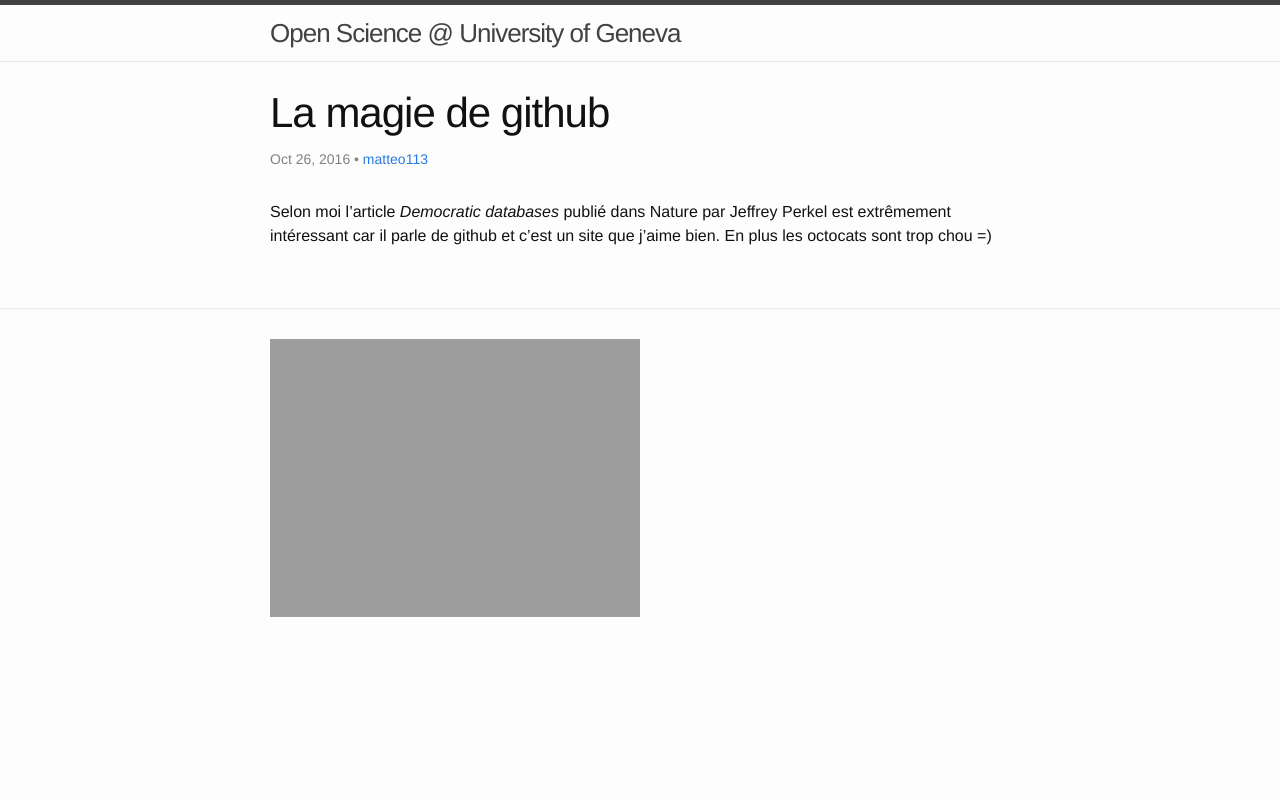
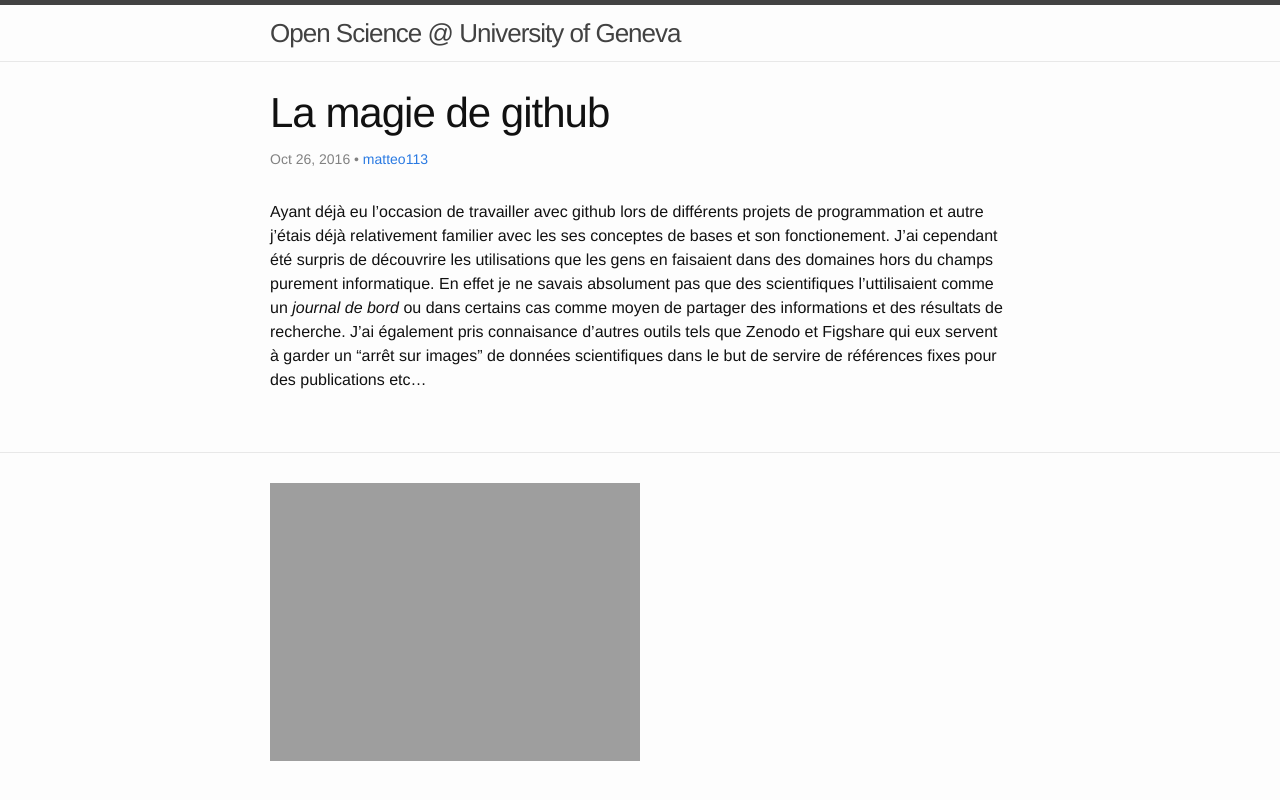
Before and after one commit to wazaahhh/openscience, a Jekyll site: the page built from _posts/2016-10-23-la-magie-de-github.markdown, in a window 1280 px wide. Shown: the top 800 px of the page. Built offline with Jekyll 4.4.1, drawn with Linux system fonts in a browser that asks for light colours.

Commit message:
Rendu du devoir

```diff
--- a/_posts/2016-10-23-la-magie-de-github.markdown
+++ b/_posts/2016-10-23-la-magie-de-github.markdown
@@ -6,6 +6,13 @@
 author : matteo113
 ---
 
-Selon moi l'article *Democratic databases* publié dans Nature par Jeffrey Perkel est
-extrêmement intéressant car il parle de github et c'est un site que j'aime bien.
-En plus les octocats sont trop chou =)
+Ayant déjà eu l'occasion de travailler avec github lors de différents
+projets de programmation et autre j'étais déjà relativement familier avec les
+ses conceptes de bases et son fonctionement. J'ai cependant été surpris de
+découvrire les utilisations que les gens en faisaient dans des domaines
+hors du champs purement informatique. En effet je ne savais absolument pas
+que des scientifiques l'uttilisaient comme un *journal de bord* ou dans certains
+cas comme moyen de partager des informations et des résultats de recherche.
+J'ai également pris connaisance d'autres outils tels que Zenodo et Figshare
+qui eux servent à garder un "arrêt sur images" de données scientifiques dans le but
+de servire de références fixes pour des publications etc...
```
